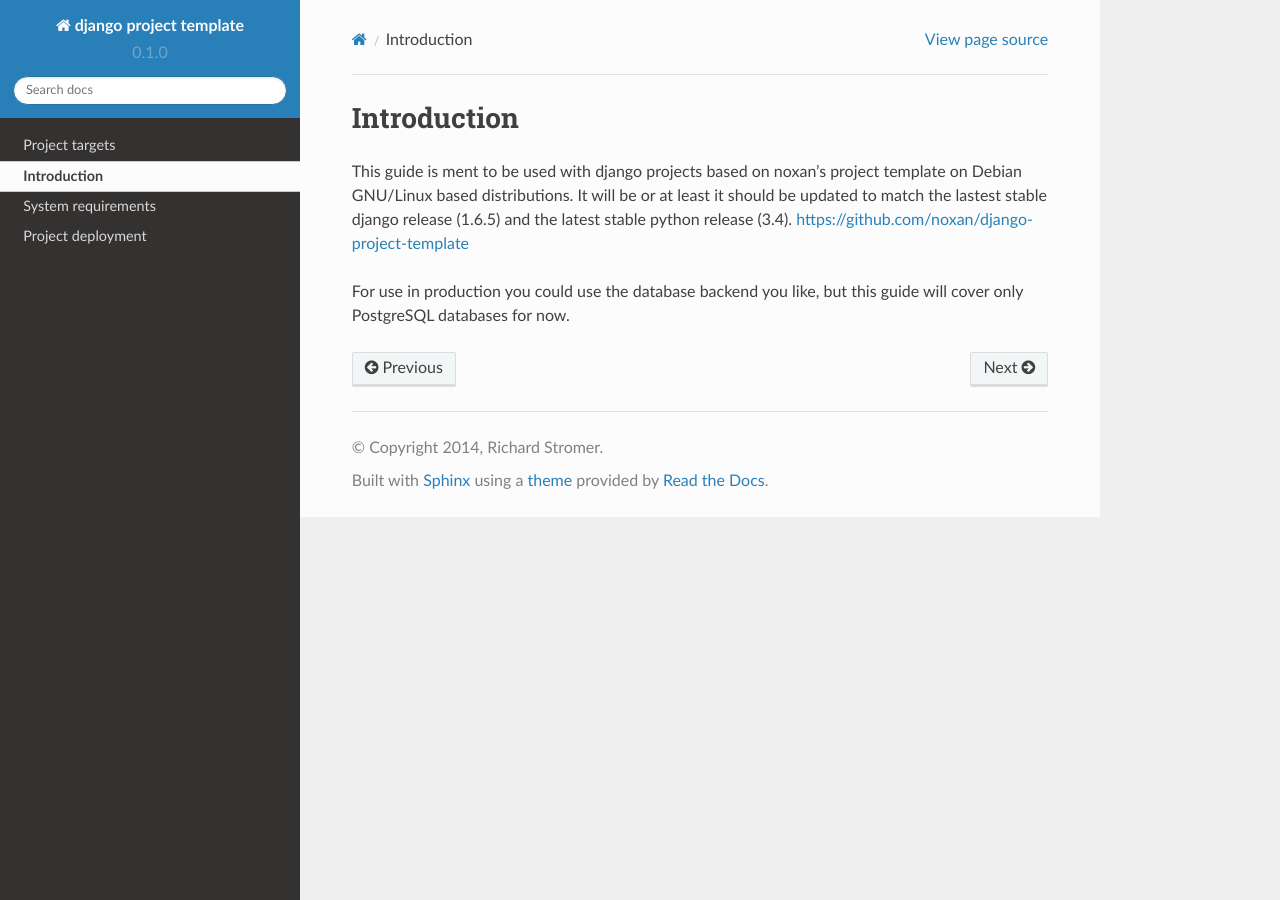
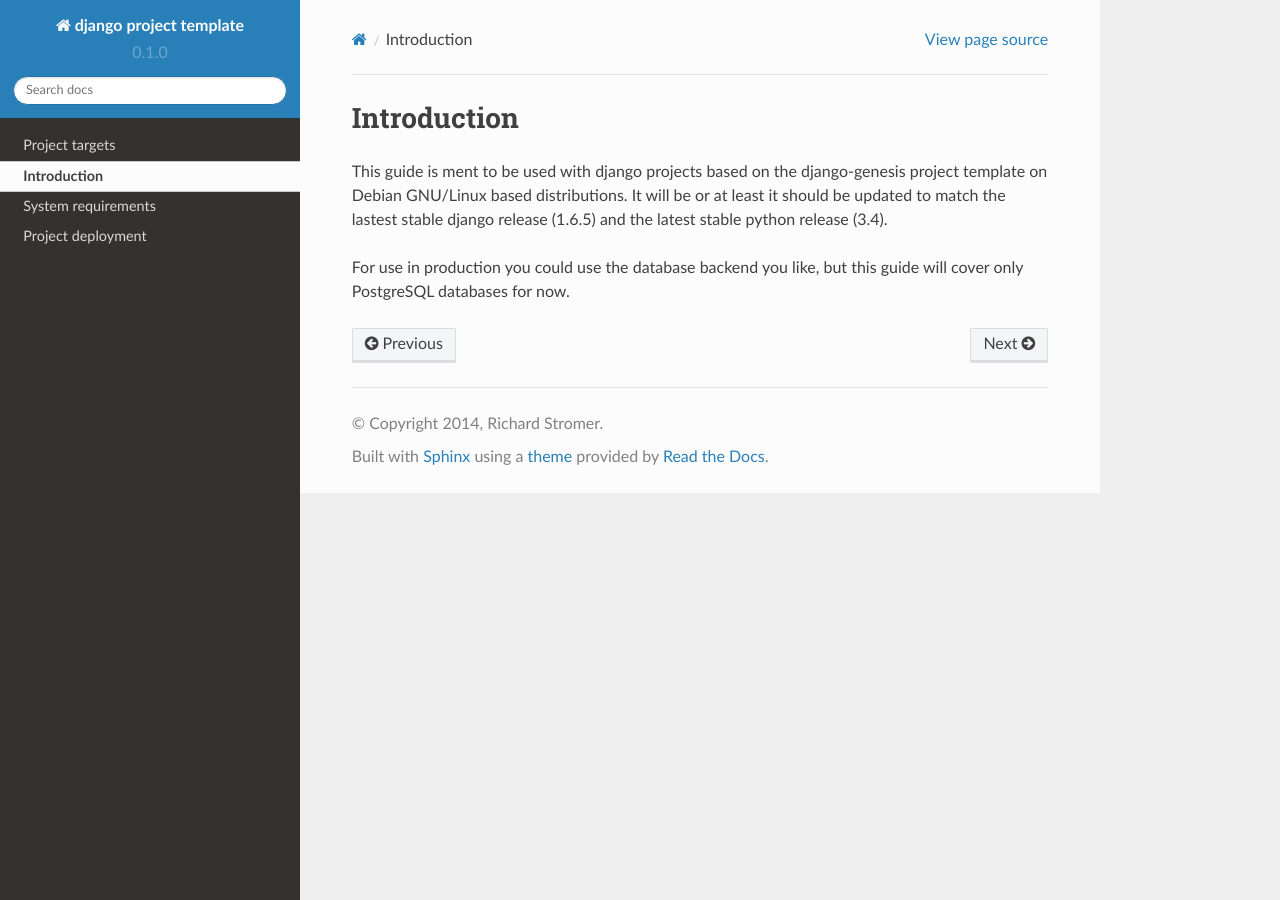
Before and after one commit to byteweaver/django-genesis, a Sphinx documentation site: the page built from docs/deployment/index.rst, in a window 1280 px wide. Built offline with Sphinx 7.4.7 and the Read the Docs theme 2.0.0, drawn with Linux system fonts in a browser that asks for light colours.

Commit message:
update project name in documentation and remove link

```diff
--- a/docs/deployment/index.rst
+++ b/docs/deployment/index.rst
@@ -1,7 +1,6 @@
 Introduction
 ============
 
-This guide is ment to be used with django projects based on noxan's project template on Debian GNU/Linux based distributions. It will be or at least it should be updated to match the lastest stable django release (1.6.5) and the latest stable python release (3.4).
-https://github.com/noxan/django-project-template
+This guide is ment to be used with django projects based on the django-genesis project template on Debian GNU/Linux based distributions. It will be or at least it should be updated to match the lastest stable django release (1.6.5) and the latest stable python release (3.4).
 
 For use in production you could use the database backend you like, but this guide will cover only PostgreSQL databases for now.
```
